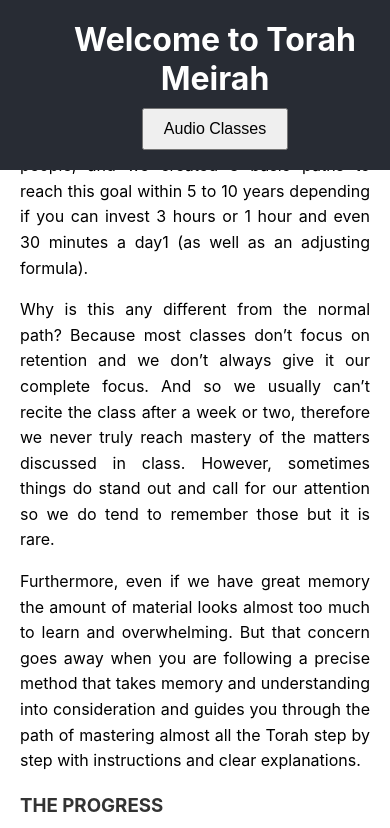
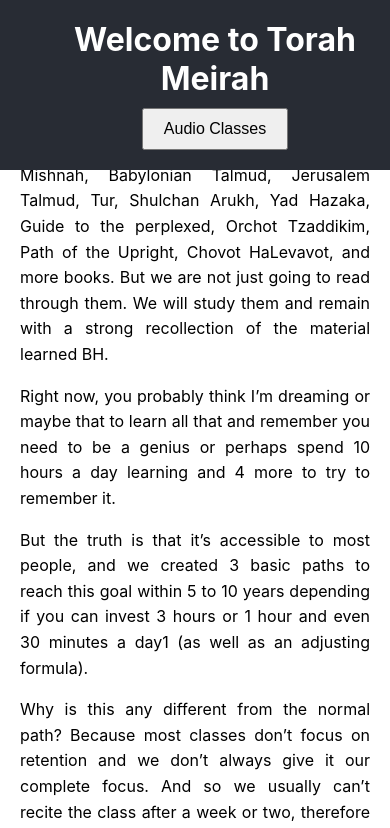
Before and after one commit to DavidRaitan/TorahMeirah, a React (Create React App) app: page / in a window 390 px wide. Shown: the top 828 px of the page. Built offline with nearby package versions, Linux system fonts and the light colour scheme.

Commit message:
css corrections for mobile

```diff
--- a/src/App.css
+++ b/src/App.css
@@ -17,12 +17,21 @@
 }
 
 .App-main {
-  margin-top: 100px;
+  margin-top: 150px; /* Default margin-top for PCs */
   display: flex;
   justify-content: center;
   align-items: center;
-  height: calc(100vh - 100px);
+  height: calc(100vh - 100px); /* Adjust height as needed */
 }
+
+/* Media query for phones */
+@media (max-width: 768px) {
+  .App-main {
+    margin-top: 500px; /* Margin-top for phones */
+  }
+}
+
+
 
 button {
   margin-top: 10px;
```
